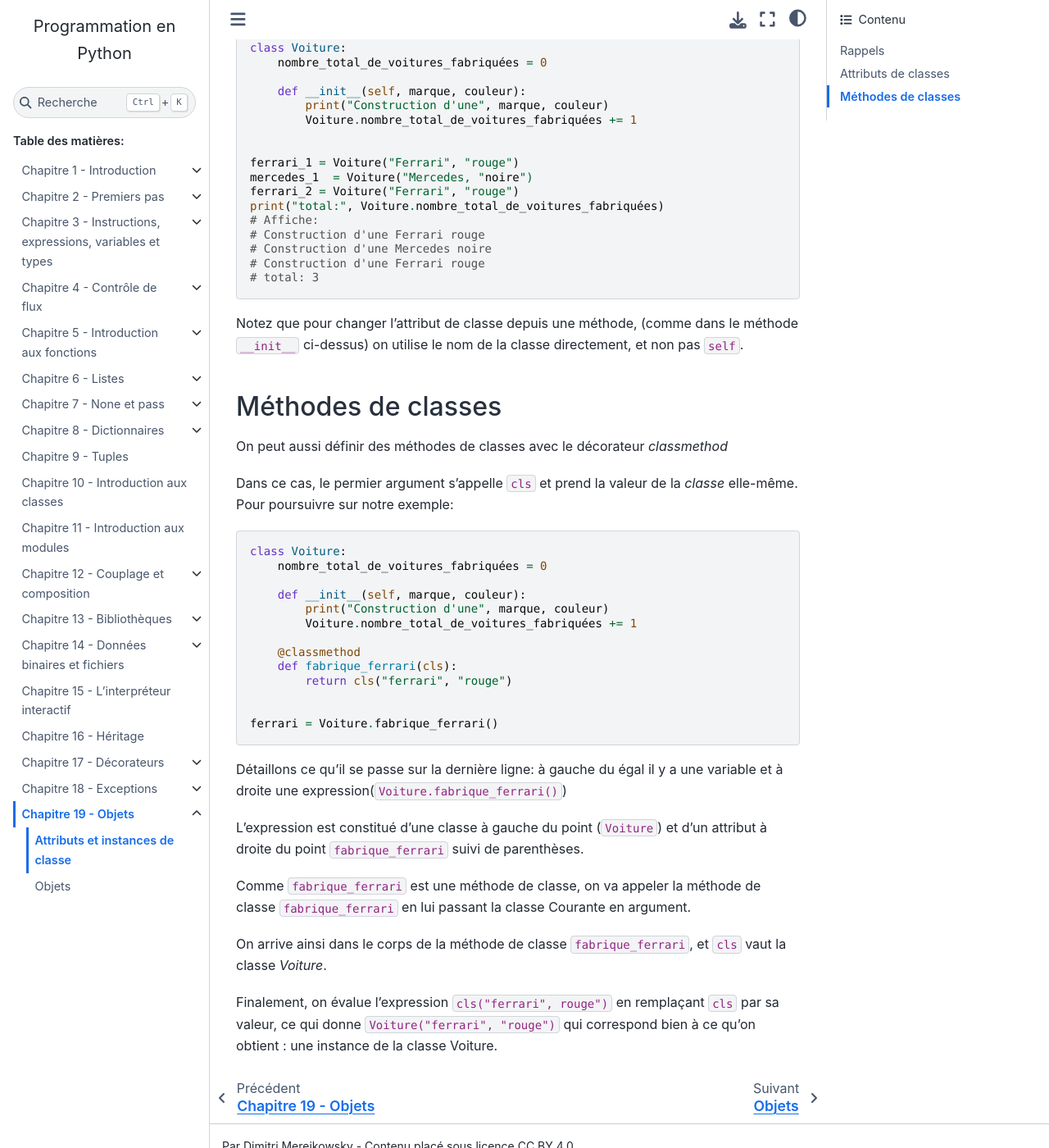
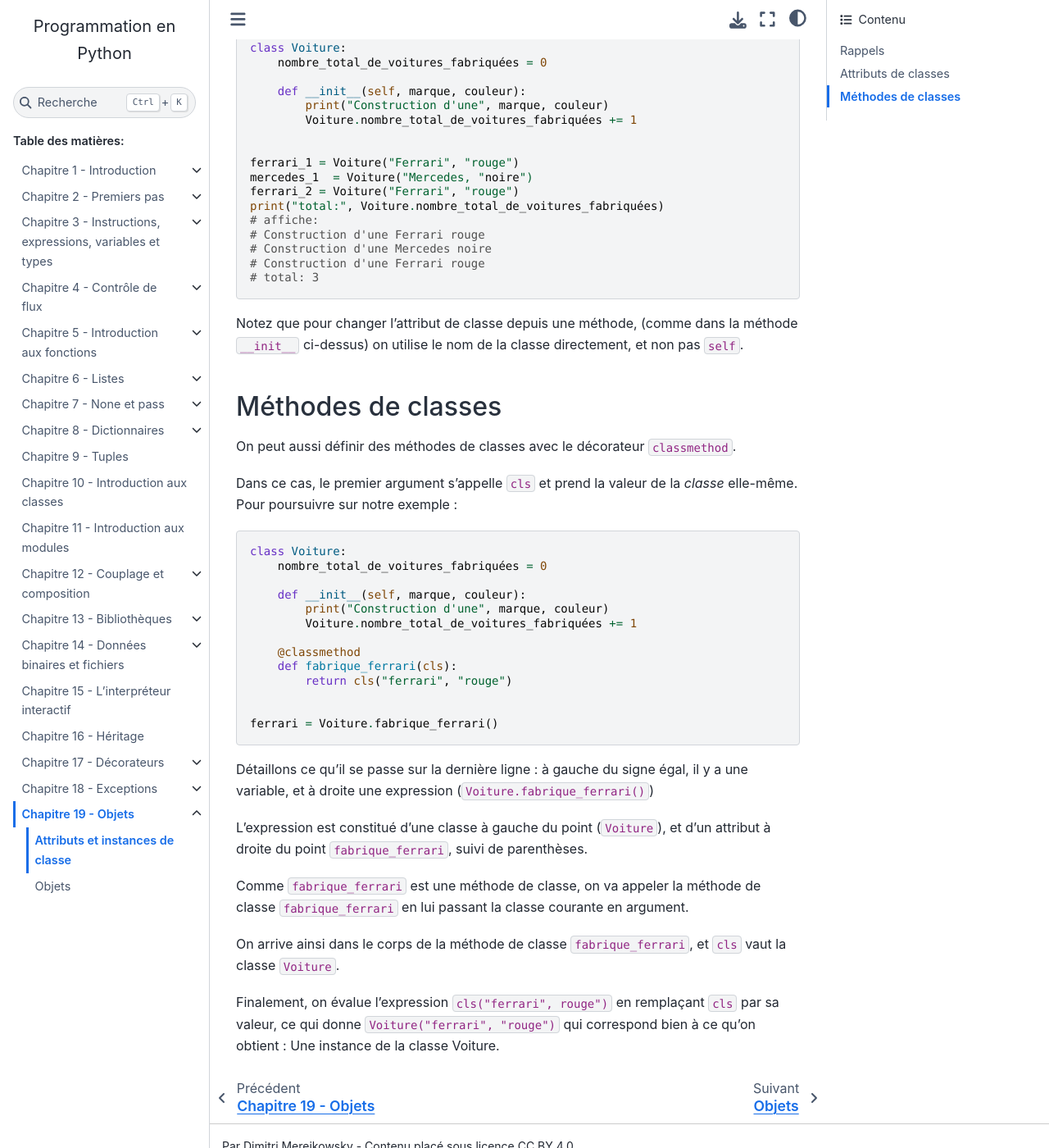
Before and after one commit to gruiick/cours-python, a Sphinx documentation site: the page built from source/19-classes-04/01-attributs-et-instances-de-classes.rst, in a window 1280 px wide and 1400 px high, scrolled down 1093 px. Shown: the whole window at 82% size. Built offline with Sphinx 7.4.7 and the Sphinx Book theme 1.1.4, drawn with Linux system fonts in a browser that asks for light colours; some of the changed text lies outside the part shown.

Commit message:
typos + spaces § 19/01

```diff
--- a/source/19-classes-04/01-attributs-et-instances-de-classes.rst
+++ b/source/19-classes-04/01-attributs-et-instances-de-classes.rst
@@ -4,10 +4,10 @@ Attributs et instances de classe
 Rappels
 -------
 
-Voici un exemple de classe qui contient une méthode::
+Voici un exemple de classe qui contient une méthode : ::
 
-   class MaClasse
-       def ma_méthode(self):
+    class MaClasse
+        def ma_méthode(self):
             print(self.mon_attribut)
 
 
@@ -58,22 +58,23 @@ toutes les instances. Voici un exemple d'utilisation possible::
     mercedes_1  = Voiture("Mercedes, "noire")
     ferrari_2 = Voiture("Ferrari", "rouge")
     print("total:", Voiture.nombre_total_de_voitures_fabriquées)
-    # Affiche:
+    # affiche:
     # Construction d'une Ferrari rouge
     # Construction d'une Mercedes noire
     # Construction d'une Ferrari rouge
     # total: 3
 
-Notez que pour changer l'attribut de classe depuis une méthode, (comme dans le méthode
-``__init__`` ci-dessus) on utilise le nom de la classe directement, et non pas ``self``.
+Notez que pour changer l'attribut de classe depuis une méthode, (comme dans la
+méthode ``__init__`` ci-dessus) on utilise le nom de la classe directement, et
+non pas ``self``.
 
 Méthodes de classes
---------------------
+-------------------
 
-On peut aussi définir des méthodes de classes avec le décorateur `classmethod`
+On peut aussi définir des méthodes de classes avec le décorateur ``classmethod``.
 
-Dans ce cas, le permier argument s'appelle ``cls`` et prend la valeur de la *classe*
-elle-même. Pour poursuivre sur notre exemple::
+Dans ce cas, le premier argument s'appelle ``cls`` et prend la valeur de la *classe*
+elle-même. Pour poursuivre sur notre exemple : ::
 
     class Voiture:
         nombre_total_de_voitures_fabriquées = 0
@@ -90,18 +91,18 @@ elle-même. Pour poursuivre sur notre exemple::
     ferrari = Voiture.fabrique_ferrari()
 
 
-Détaillons ce qu'il se passe sur la dernière ligne:
-à gauche du égal il y a une variable et à droite une expression(``Voiture.fabrique_ferrari()``)
+Détaillons ce qu'il se passe sur la dernière ligne :
+à gauche du signe égal, il y a une variable, et à droite une expression (``Voiture.fabrique_ferrari()``)
 
-L'expression est constitué d'une classe à gauche du point  (``Voiture``) et
-d'un attribut à droite du point ``fabrique_ferrari`` suivi de parenthèses.
+L'expression est constitué d'une classe à gauche du point (``Voiture``), et
+d'un attribut à droite du point ``fabrique_ferrari``, suivi de parenthèses.
 
 Comme ``fabrique_ferrari`` est une méthode de classe, on va appeler la méthode
-de classe ``fabrique_ferrari`` en lui passant la classe Courante en argument.
+de classe ``fabrique_ferrari`` en lui passant la classe courante en argument.
 
 On arrive ainsi dans le corps de la méthode de classe ``fabrique_ferrari``, et
-``cls`` vaut la classe `Voiture`.
+``cls`` vaut la classe ``Voiture``.
 
 Finalement, on évalue l'expression ``cls("ferrari", rouge")`` en remplaçant
 ``cls`` par sa valeur, ce qui donne ``Voiture("ferrari", "rouge")`` qui
-correspond bien à ce qu'on obtient : une instance de la classe Voiture.
+correspond bien à ce qu'on obtient : Une instance de la classe Voiture.
```
Also changed, not shown: other parts of source/19-classes-04/01-attributs-et-instances-de-classes.rst (+8 -8 lines).
